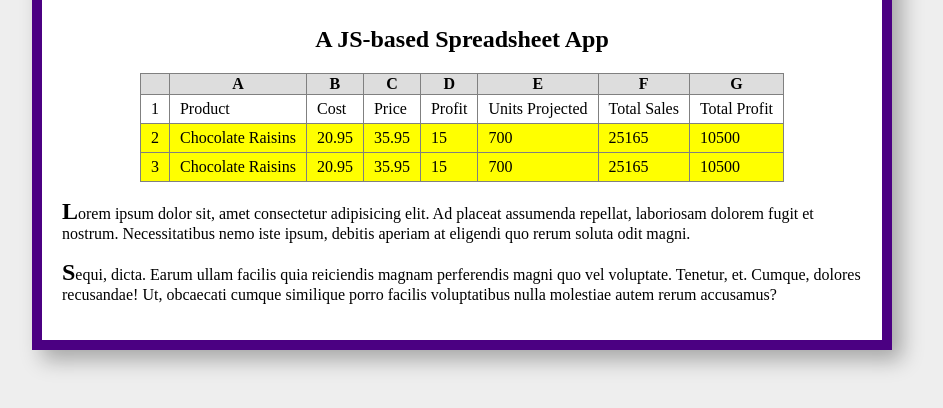
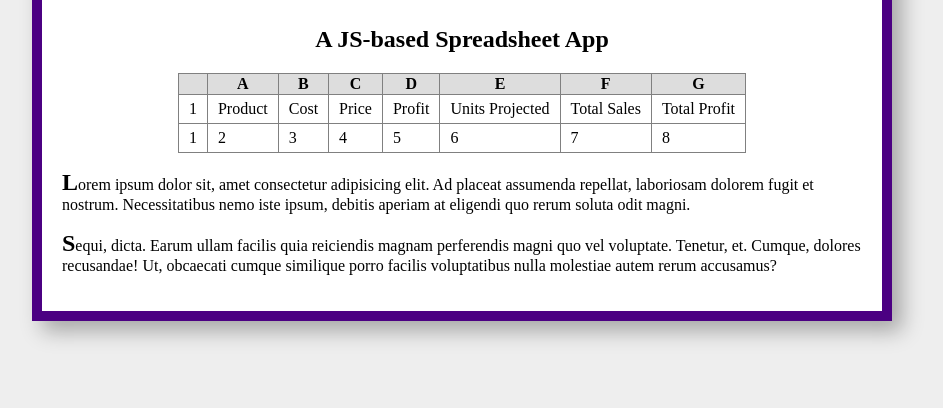
Before and after one commit to Kott1sal/excel_project, a plain HTML site: page index.html in a window 1280 px wide. Shown: the part 110-518 px from the top of the page, without its empty margins (178-1121 px from the left). Drawn offline with Linux system fonts and the light colour scheme.

Commit message:
[STEP 16] Loading JSON data

```diff
--- /dev/null
+++ b/excel-json-text-data.js
@@ -0,0 +1 @@
+let jsonText = '{"header":["Product","Cost","Price","Profit","Units Projected","Total Sales","Total Profit"],"entries":[{"product":"Chocolate Raisins","cost":20.95,"price":35.95,"profit":15,"units_projected":700,"total_sales":25165,"total_profit":10500},{"product":"Chocolate Box","cost":15.95,"price":35.95,"profit":20,"units_projected":400,"total_sales":14380,"total_profit":8000},{"product":"White Chocolate bar","cost":25.95,"price":45.95,"profit":20,"units_projected":600,"total_sales":27570,"total_profit":12000},{"product":"Assorted Chocs","cost":45.95,"price":75.95,"profit":30,"units_projected":500,"total_sales":37975,"total_profit":15000},{"product":"Chocolate Cake","cost":18.95,"price":25.95,"profit":7,"units_projected":800,"total_sales":37975,"total_profit":5600}]}';
--- a/excel.js
+++ b/excel.js
@@ -8,7 +8,9 @@ console.log( unitCol );
 
 // Adding an Event Listener on our Cell:
 // Syntax: HTMLElement.addEventListener( EVENT:String, CALLBACK:Function );
-unitCol.addEventListener( "input", handleClick );
+if(unitCol){
+    unitCol.addEventListener( "input", handleClick );
+}
 
 // 1) When Cell E has been changed:
 function handleClick( e ){
@@ -35,11 +37,33 @@ function handleClick( e ){
     }
     //parseFloat("2.3a22222") => 2.3 Number("2.3a22222") => NaN
 
-    var reg = /^\d+S/;
-    "3434".match(reg);
-    reg.test("3434a");
+    // var reg = /^\d+S/;
+    // "3434".match(reg);
+    // reg.test("3434a");
 
 }
 
+// HANDLE JSON DATA
+// console.log(jsonText);
+let data = JSON.parse( jsonText );
+console.log(data);
+let tr =`
+    <tr>
+        <td>1</td>
+        <td>2</td>
+        <td>3</td>
+        <td>4</td>
+        <td>5</td>
+        <td>6</td>
+        <td>7</td>
+        <td>8</td>
+    </tr>
+`;
+
+//Inject <tr> into HTML > tbody
+const tbody = document.querySelector("#excel-table tbody");
+
+tbody.innerHTML += tr;
+
 console.log("End of Code");
 // END OF CODE
--- a/index.html
+++ b/index.html
@@ -18,7 +18,7 @@
         <h2>A JS-based Spreadsheet App</h2>
 
         <!-- SPREADSHEET TABLE -->
-        <table>
+        <table id="excel-table">
             <thead>
                 <tr>
                     <th></th>
@@ -43,6 +43,7 @@
                     <td>Total Sales</td>
                     <td>Total Profit</td>
                 </tr>
+                <!--
                 <tr class="highlighted">
                     <td>2</td>
                     <td>Chocolate Raisins</td>
@@ -63,6 +64,7 @@
                     <td>25165</td>
                     <td>10500</td>
                 </tr>
+                -->
             </tbody>
         </table>
         <!--/ SPREADSHEET TABLE -->
@@ -77,6 +79,7 @@
 
     <!-- More lorem paragraphs: <p>lorem*3</p> -->
 
+<script src="excel-json-text-data.js"></script>
 <script src="excel.js"></script>
 </body>
 
```
